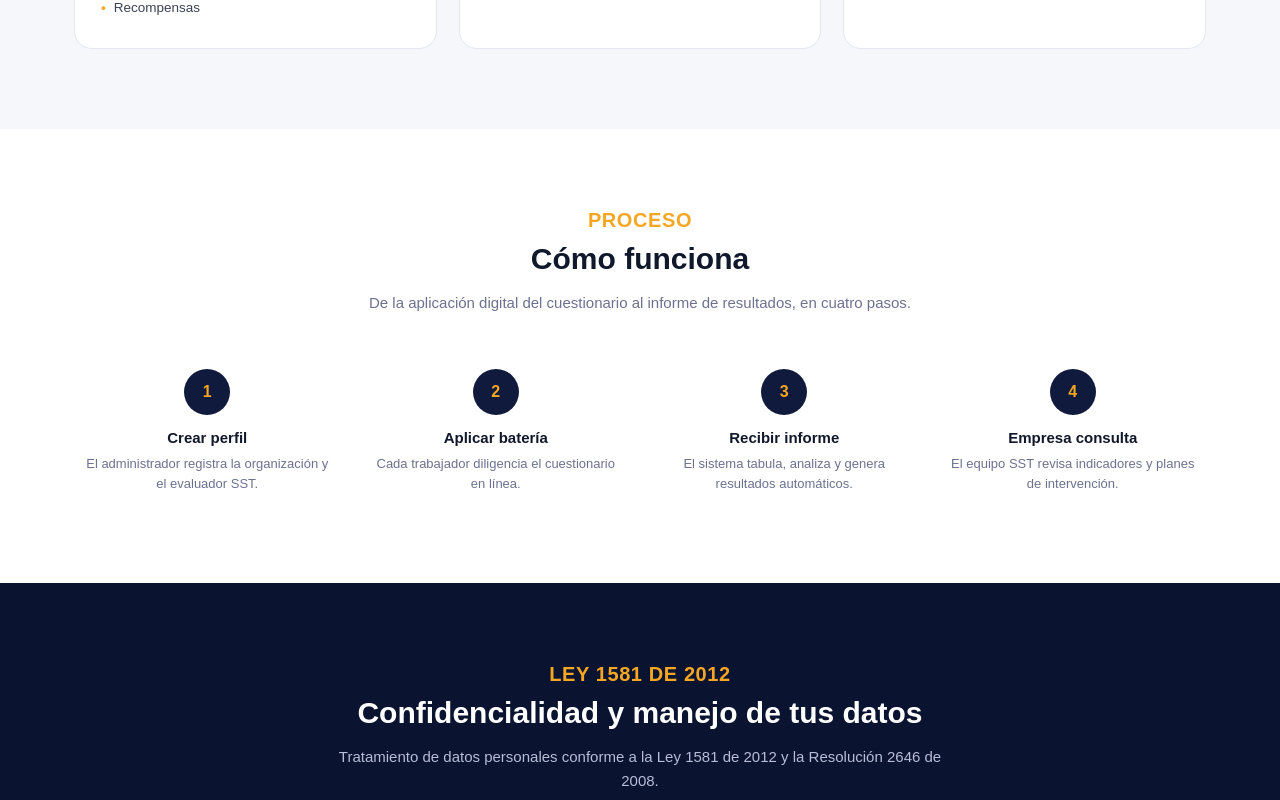
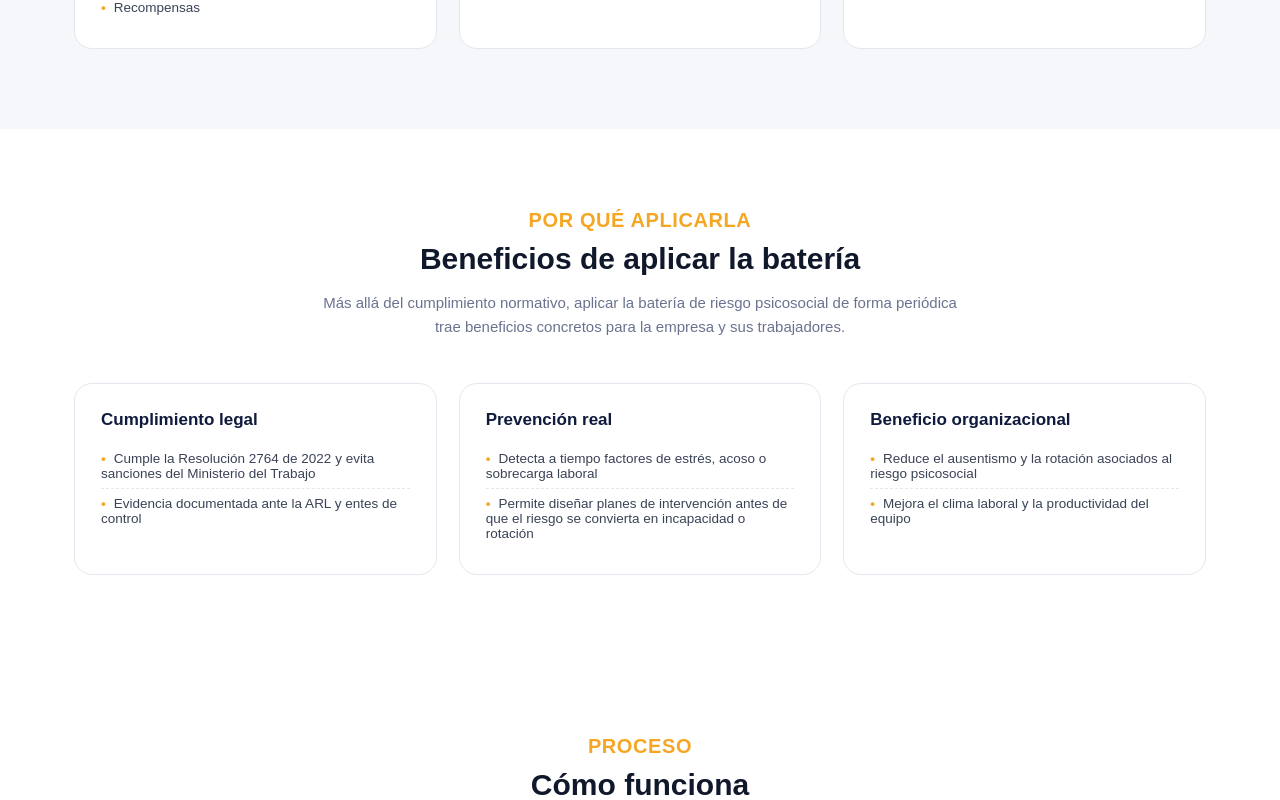
Before and after one commit to AprendicesMagnus/BateriaPsicosocial, a React (Vite) app in the folder frontend/: page / in a window 1280 px wide. Shown: the part 1280-2080 px from the top of the page. Built offline with nearby package versions, Linux system fonts and the light colour scheme; no server answers.

Commit message:
Ajustes al landing.jsx , inicio.jsx y checkout.jsx

```diff
--- a/frontend/src/components/ModalPlanes.jsx
+++ b/frontend/src/components/ModalPlanes.jsx
@@ -28,7 +28,7 @@ export default function ModalPlanes({ onCerrar }) {
         <div className="planes-modal__cabecera">
           <div>
             <h2 id="planes-titulo">Planes</h2>
-            <p>Precio por batería según la cantidad que necesites.</p>
+            <p>Elige el plan según la cantidad de baterías que necesites. Precios antes de IVA.</p>
           </div>
           <button type="button" className="planes-modal__cerrar" onClick={onCerrar} aria-label="Cerrar">
             ×
@@ -45,7 +45,7 @@ export default function ModalPlanes({ onCerrar }) {
               <span className="plan-tarjeta__rango">{etiquetaRango(plan.cantidadMin, plan.cantidadMax)}</span>
               <span className="plan-tarjeta__nombre">{plan.nombre}</span>
               <span className="plan-tarjeta__precio">{formatearPrecio(plan.precioUnitario)}</span>
-              <span className="plan-tarjeta__nota">por batería</span>
+              <span className="plan-tarjeta__nota">precio del plan</span>
             </article>
           ))}
         </div>
--- a/frontend/src/components/PanelPlanes.jsx
+++ b/frontend/src/components/PanelPlanes.jsx
@@ -88,7 +88,7 @@ export default function PanelPlanes() {
       <div className="adm-card__head">
         <div>
           <h2>Planes de baterías</h2>
-          <span>Lo que ven los visitantes en "Planes" de la página principal. Precio en pesos por batería.</span>
+          <span>Lo que ven los visitantes en "Planes" de la página principal. Precio de cada plan en pesos (antes de IVA).</span>
         </div>
         <button type="button" className="adm-btn adm-btn--oscuro" onClick={abrirNuevo}>
           + Agregar plan
@@ -112,7 +112,7 @@ export default function PanelPlanes() {
             <input type="number" min={1} value={form.cantidadMax} onChange={cambiar("cantidadMax")} />
           </label>
           <label>
-            Precio por batería (COP)
+            Precio del plan (COP)
             <input type="number" min={0} value={form.precioUnitario} onChange={cambiar("precioUnitario")} />
           </label>
           <div className="plan-form__acciones">
@@ -136,7 +136,7 @@ export default function PanelPlanes() {
             <tr>
               <th>Plan</th>
               <th>Rango</th>
-              <th>Precio por batería</th>
+              <th>Precio del plan</th>
               <th>Estado</th>
               <th>Acciones</th>
             </tr>
--- a/frontend/src/pages/Inicio.jsx
+++ b/frontend/src/pages/Inicio.jsx
@@ -50,6 +50,29 @@ const FACTORES = [
   },
 ];
 
+const BENEFICIOS = [
+  {
+    titulo: "Cumplimiento legal",
+    items: [
+      "Cumple la Resolución 2764 de 2022 y evita sanciones del Ministerio del Trabajo",
+      "Evidencia documentada ante la ARL y entes de control",
+    ],
+  },
+  {
+    titulo: "Prevención real",
+    items: [
+      "Detecta a tiempo factores de estrés, acoso o sobrecarga laboral",
+      "Permite diseñar planes de intervención antes de que el riesgo se convierta en incapacidad o rotación",
+    ],
+  },
+  {
+    titulo: "Beneficio organizacional",
+    items: [
+      "Reduce el ausentismo y la rotación asociados al riesgo psicosocial",
+      "Mejora el clima laboral y la productividad del equipo",
+    ],
+  },
+];
 
 const CONFIANZA = [
   {
@@ -512,6 +535,68 @@ export default function Inicio() {
         </div>
       </section>
 
+      {/* =====================================================
+          BENEFICIOS
+      ====================================================== */}
+
+      <section
+        className="section"
+        id="beneficios"
+        style={{
+          background: "var(--white)",
+        }}
+      >
+
+        <div className="container">
+
+          <div className="section__header">
+
+            <span className="section__eyebrow"
+            style={{
+                    color: "var(--gold-500)",
+                    fontSize: "20px",
+                  }}
+                >
+              Por qué aplicarla
+            </span>
+
+            <h2>
+              Beneficios de aplicar la batería
+            </h2>
+
+            <p>
+              Más allá del cumplimiento normativo, aplicar la
+              batería de riesgo psicosocial de forma periódica
+              trae beneficios concretos para la empresa y sus
+              trabajadores.
+            </p>
+
+          </div>
+
+          <div className="factor-grid">
+            {BENEFICIOS.map((beneficio) => (
+              <div
+                className="factor-card"
+                key={beneficio.titulo}
+              >
+                <h3>
+                  {beneficio.titulo}
+                </h3>
+                <ul>
+                  {beneficio.items.map((item) => (
+                    <li key={item}>
+                      {item}
+                    </li>
+                  ))}
+                </ul>
+              </div>
+            ))}
+          </div>
+
+        </div>
+
+      </section>
+
         {/* =====================================================
             CÓMO FUNCIONA
         ====================================================== */}
@@ -658,12 +743,6 @@ export default function Inicio() {
                 </li>
 
                 <li>
-                  <Link to="/crear-cuenta">
-                    Crear cuenta
-                  </Link>
-                </li>
-
-                <li>
                   <a href="#normativa">
                     Normativa
                   </a>
@@ -694,12 +773,6 @@ export default function Inicio() {
                     Para clientes
                   </a>
                 </li>
-
-                <li>
-                  <Link to="/iniciar-sesion">
-                    Iniciar sesión
-                  </Link>
-                </li>
               </ul>
             </div>
 
@@ -709,7 +782,7 @@ export default function Inicio() {
               <h5>    Contacto  </h5>
               <ul>
                 <li>
-                  direccion_software@fet.edu.co
+                  aprendizmagnus@gmail.com
                 </li>
                 <li>   Neiva, Huila — Colombia </li>
               </ul>
@@ -721,6 +794,20 @@ export default function Inicio() {
                   aria-label="Facebook"
                 >
                   f
+                </a>
+
+                <a
+                  href="#"
+                  aria-label="Instagram"
+                >
+                  in
+                </a>
+
+                <a
+                  href="#"
+                  aria-label="X"
+                >
+                  x
                 </a>
 
               </div>
--- a/frontend/src/pages/Landing.jsx
+++ b/frontend/src/pages/Landing.jsx
@@ -33,6 +33,30 @@ const FACTORES = [
       "Características sociodemográficas",
       "Estilos de afrontamiento",
       "Síntomas de estrés",
+    ],
+  },
+];
+
+const BENEFICIOS = [
+  {
+    titulo: "Cumplimiento legal",
+    items: [
+      "Cumple la Resolución 2764 de 2022 y evita sanciones del Ministerio del Trabajo",
+      "Evidencia documentada ante la ARL y entes de control",
+    ],
+  },
+  {
+    titulo: "Prevención real",
+    items: [
+      "Detecta a tiempo factores de estrés, acoso o sobrecarga laboral",
+      "Permite diseñar planes de intervención antes de que el riesgo se convierta en incapacidad o rotación",
+    ],
+  },
+  {
+    titulo: "Beneficio organizacional",
+    items: [
+      "Reduce el ausentismo y la rotación asociados al riesgo psicosocial",
+      "Mejora el clima laboral y la productividad del equipo",
     ],
   },
 ];
@@ -167,7 +191,7 @@ export default function Landing() {
               Planes
             </button>
 
-            <a href="#psicologos">Clientes</a>
+            <a href="#beneficios">Beneficios</a>
             <a href="#normativa">Normativa</a>
           </nav>
 
@@ -253,9 +277,9 @@ export default function Landing() {
 
               <a
                 className="cta-secondary"
-                href="#psicologos"
+                href="#beneficios"
               >
-                Más información — Clientes
+                Más información — Beneficios
               </a>
             </div>
           </div>
@@ -351,6 +375,80 @@ export default function Landing() {
                 <ul>
 
                   {factor.items.map((item) => (
+
+                    <li key={item}>
+                      {item}
+                    </li>
+
+                  ))}
+
+                </ul>
+
+              </div>
+
+            ))}
+
+          </div>
+
+        </div>
+
+      </section>
+
+
+      {/* =====================================================
+          BENEFICIOS
+      ====================================================== */}
+
+      <section
+        className="section"
+        id="beneficios"
+        style={{
+          background: "var(--white)",
+        }}
+      >
+
+        <div className="container">
+
+          <div className="section__header">
+
+            <span className="section__eyebrow"
+            style={{
+                    color: "var(--gold-500)",
+                    fontSize: "20px",
+                  }}
+                >
+              Por qué aplicarla
+            </span>
+
+            <h2>
+              Beneficios de aplicar la batería
+            </h2>
+
+            <p>
+              Más allá del cumplimiento normativo, aplicar la
+              batería de riesgo psicosocial de forma periódica
+              trae beneficios concretos para la empresa y sus
+              trabajadores.
+            </p>
+
+          </div>
+
+          <div className="factor-grid">
+
+            {BENEFICIOS.map((beneficio) => (
+
+              <div
+                className="factor-card"
+                key={beneficio.titulo}
+              >
+
+                <h3>
+                  {beneficio.titulo}
+                </h3>
+
+                <ul>
+
+                  {beneficio.items.map((item) => (
 
                     <li key={item}>
                       {item}
@@ -582,15 +680,11 @@ export default function Landing() {
               <ul>
 
                 <li>
-                  <Link to="/verificar-nit">
-                    Para MiPymes
-                  </Link>
+                  Para MiPymes
                 </li>
 
                 <li>
-                  <a href="#psicologos">
-                    Para clientes
-                  </a>
+                  Para clientes
                 </li>
 
                 <li>
@@ -613,7 +707,7 @@ export default function Landing() {
               <ul>
 
                 <li>
-                  direccion_software@fet.edu.co
+                  aprendizmagnus@gmail.com
                 </li>
 
                 <li>
```
Also changed, not shown: frontend/src/pages/Checkout.jsx (+76 -20 lines), 2 other files (tests, documents, lock files or other folders).
